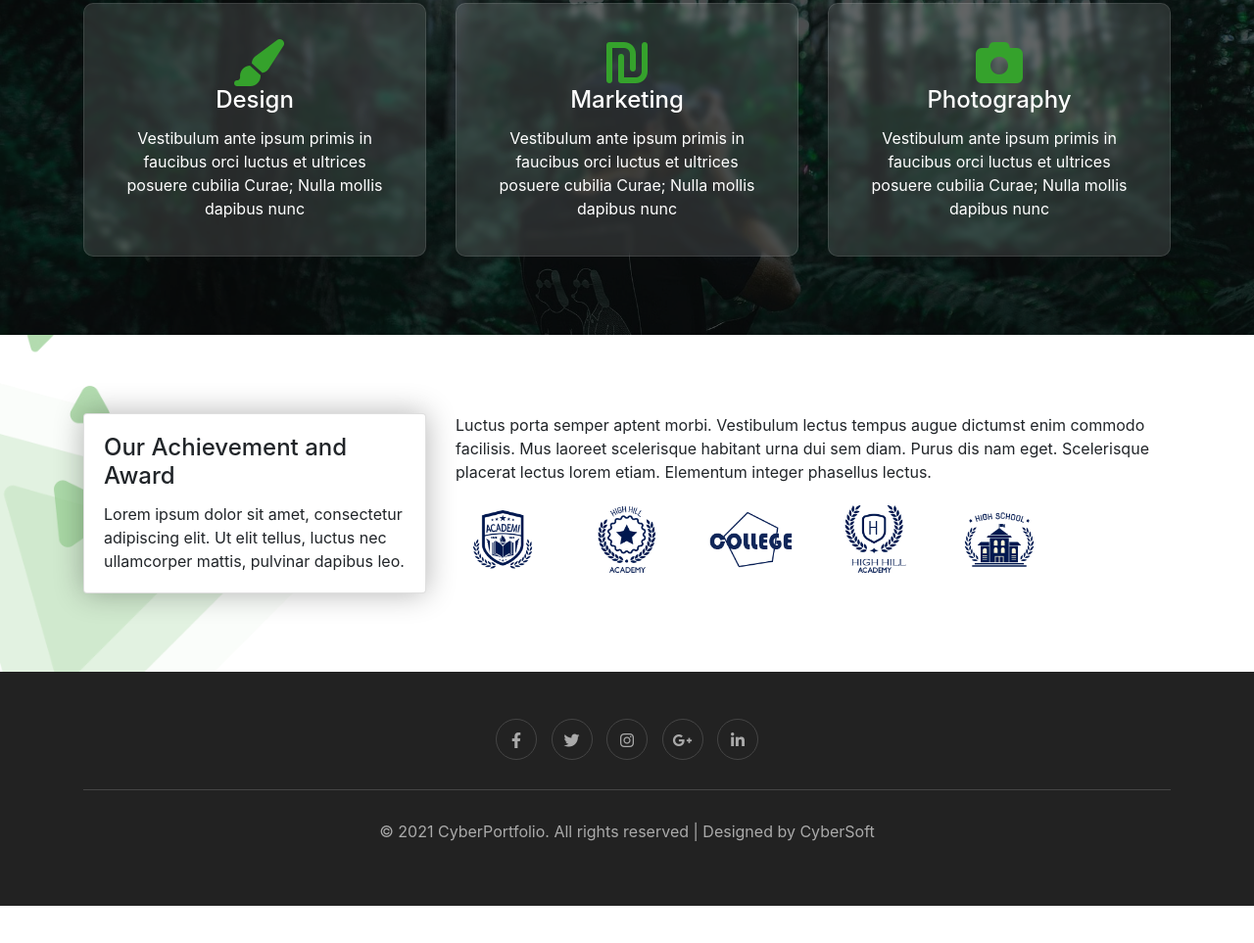
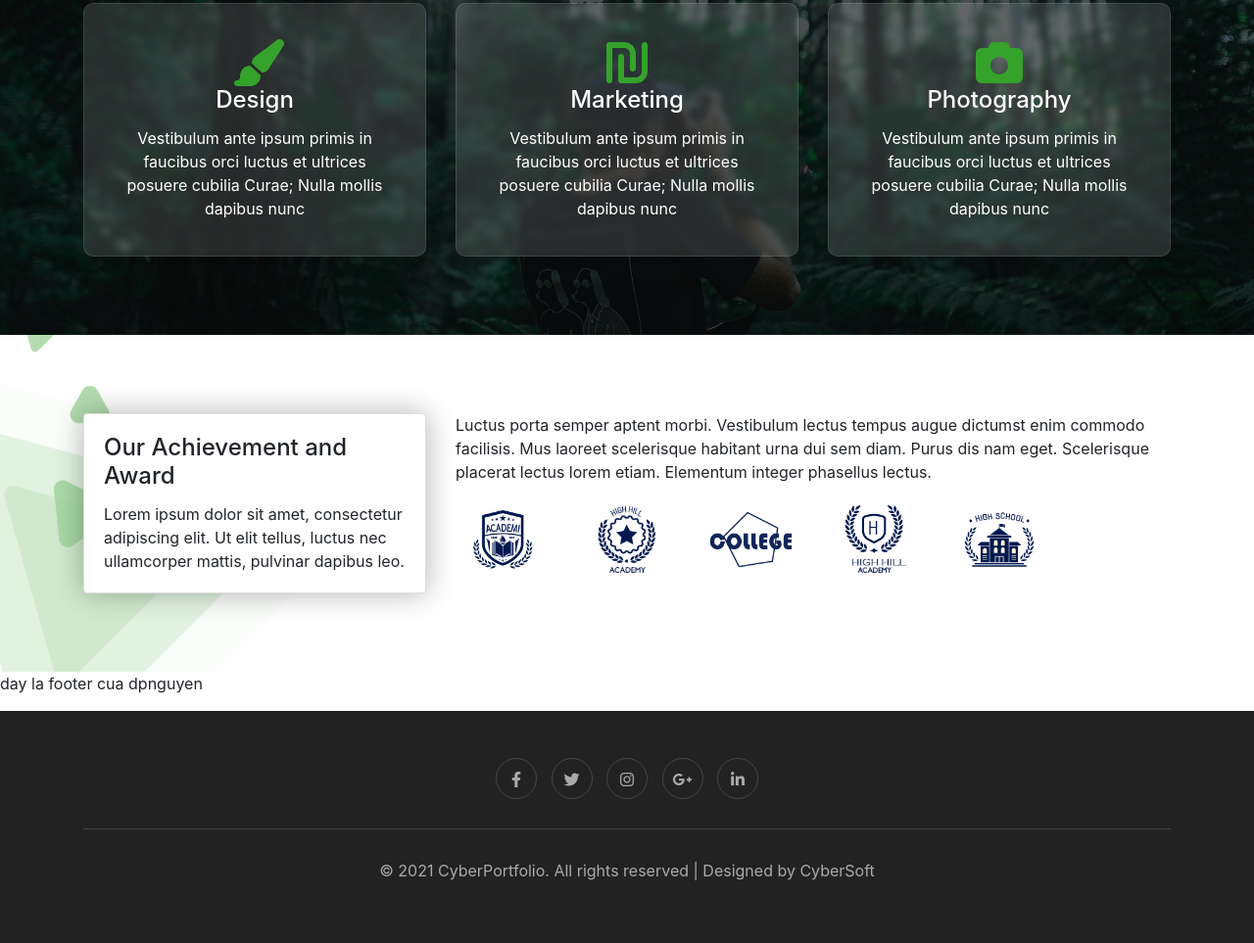
Before and after one commit to dang-ngoc-trong/bc32e_portfolio, a plain HTML site: page index.html in a window 1280 px wide. Shown: the part 2288-3251 px from the top of the page at 98% size. Before the commit the page ends 3213 px from the top, so only its background shows below. Drawn offline with nearby package versions, Linux system fonts and the light colour scheme; files whose address does not match are found by name.

Commit message:
footer by nguyen

```diff
--- a/index.html
+++ b/index.html
@@ -403,6 +403,7 @@
       </div>
     </section>
     <!-- footer  -->
+    <p>day la footer cua dpnguyen</p>
     <footer class="py-5">
       <div class="container text-center text-white">
         <div class="footer__main">
```
